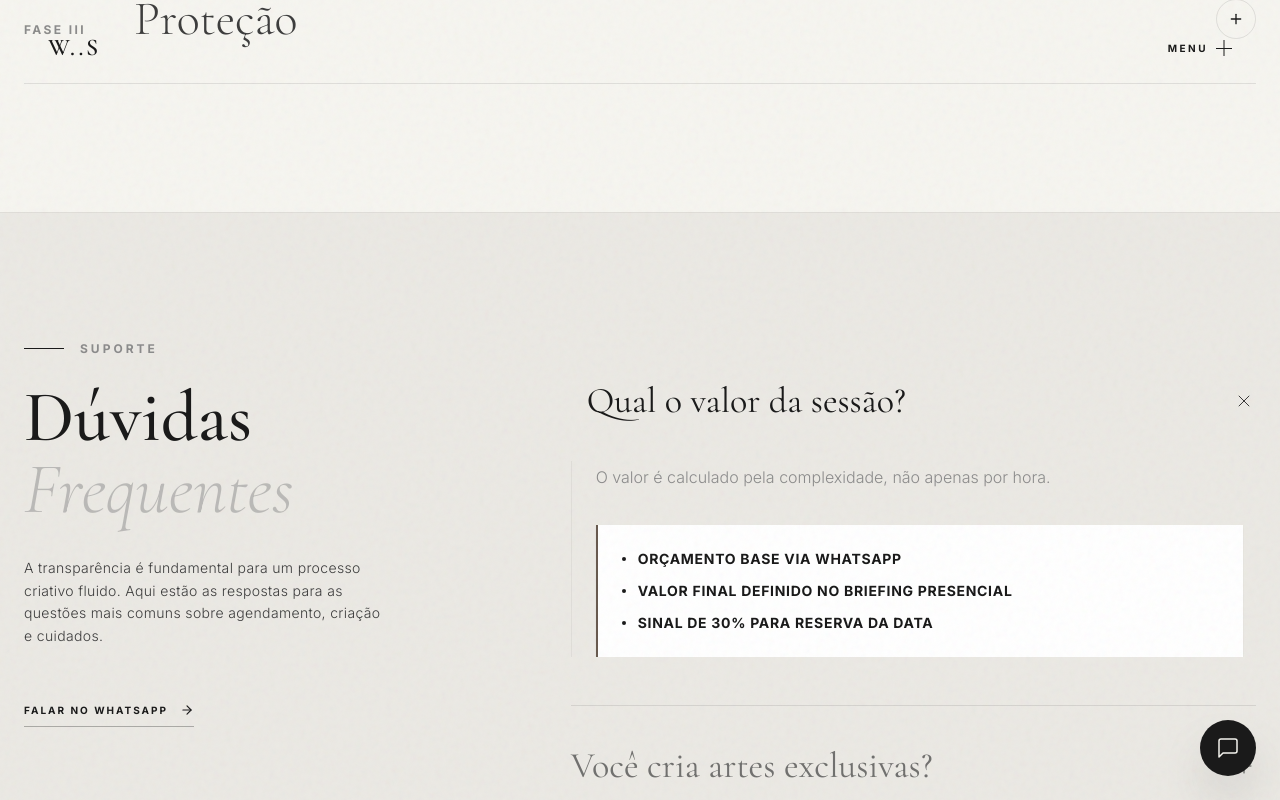
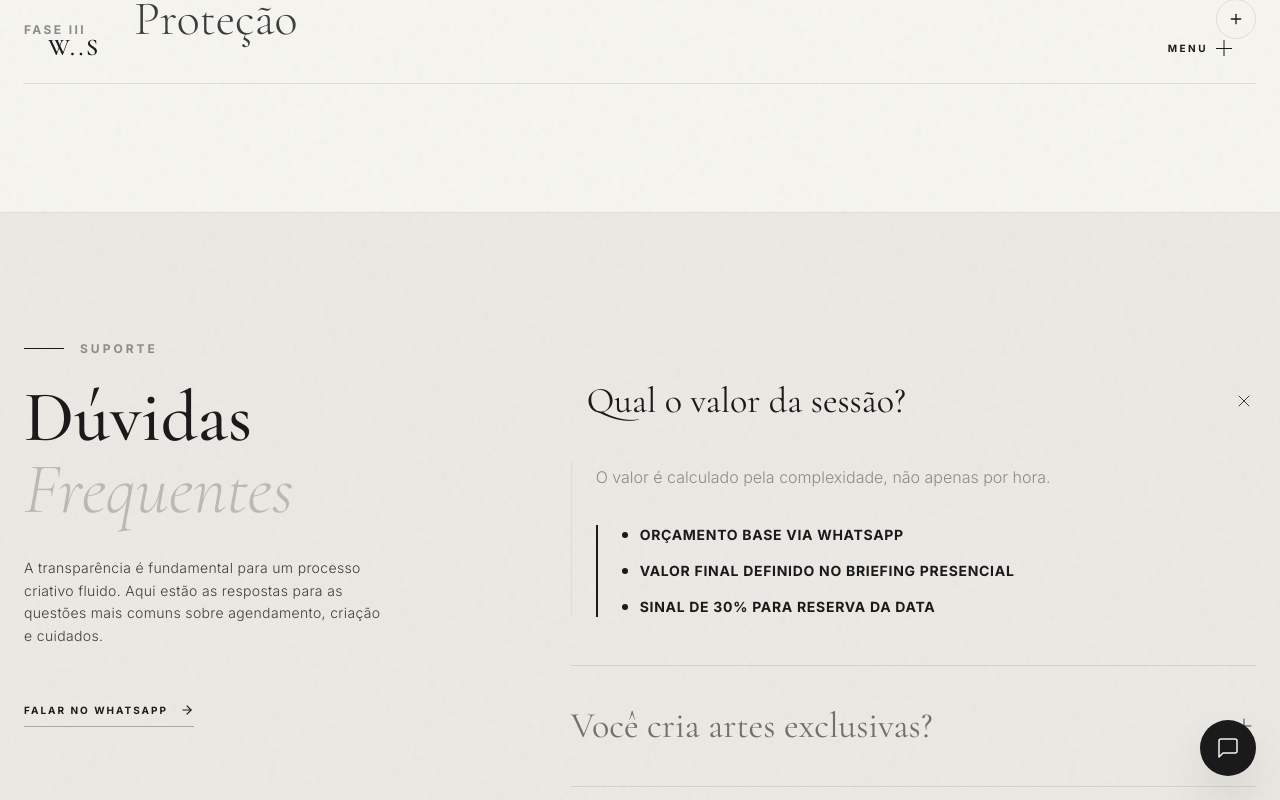
Before and after one commit to VictorCardosoOl/William-tauagem-v2, a React (Vite) app: page / in a window 1280 px wide. Both pictures are taken after a click on the button "Qual o valor da sessão?". Shown: the part 10549-11349 px from the top of the page. Built offline with nearby package versions, Linux system fonts and the light colour scheme.

Commit message:
feat(FAQ): Improve details section styling
Refine the visual presentation of the details section within FAQ items. This includes adjusting spacing, borders, and bullet point appearance for better readability and aesthetic appeal.

```diff
--- a/components/FAQ.tsx
+++ b/components/FAQ.tsx
@@ -113,11 +113,11 @@ const FAQ: React.FC = () => {
                                     <p className="mb-8">{item.resposta}</p>
 
                                     {item.detalhes && item.detalhes.length > 0 && (
-                                        <div className="bg-white dark:bg-white/5 p-6 border-l-2 border-accent-sepia shadow-sm">
-                                            <ul className="space-y-3">
+                                        <div className="mt-8 pl-6 border-l-2 border-ink-black dark:border-white">
+                                            <ul className="space-y-4">
                                                 {item.detalhes.map((detalhe, i) => (
-                                                    <li key={i} className="flex items-center gap-3 text-xs md:text-sm font-bold uppercase tracking-wider text-ink-black dark:text-gray-200">
-                                                        <span className="w-1 h-1 bg-ink-black dark:bg-white rounded-full"></span>
+                                                    <li key={i} className="flex items-center gap-3 text-xs md:text-sm font-bold uppercase tracking-wider text-ink-black dark:text-white">
+                                                        <span className="w-1.5 h-1.5 bg-ink-black dark:bg-white rounded-full"></span>
                                                         {detalhe}
                                                     </li>
                                                 ))}
```
